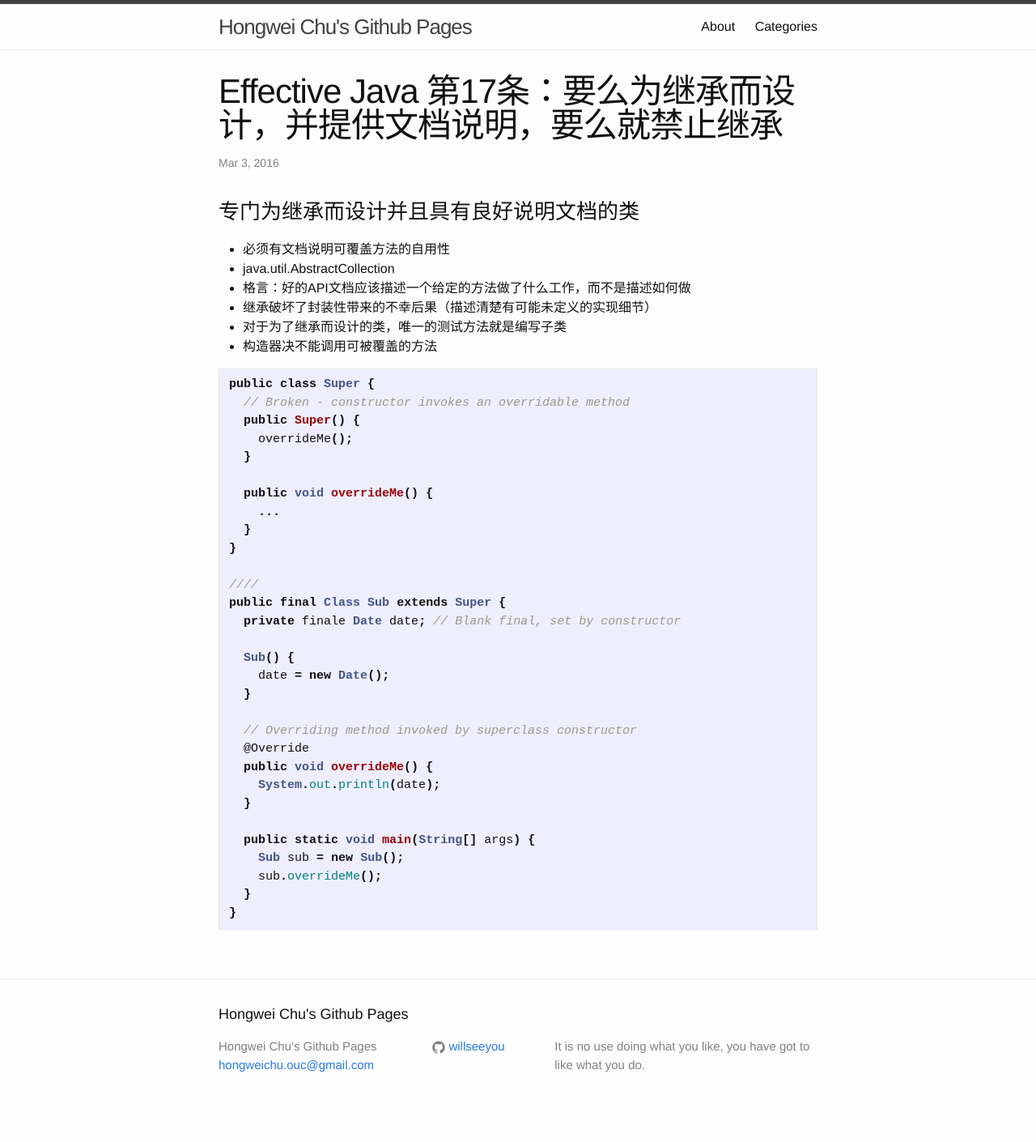
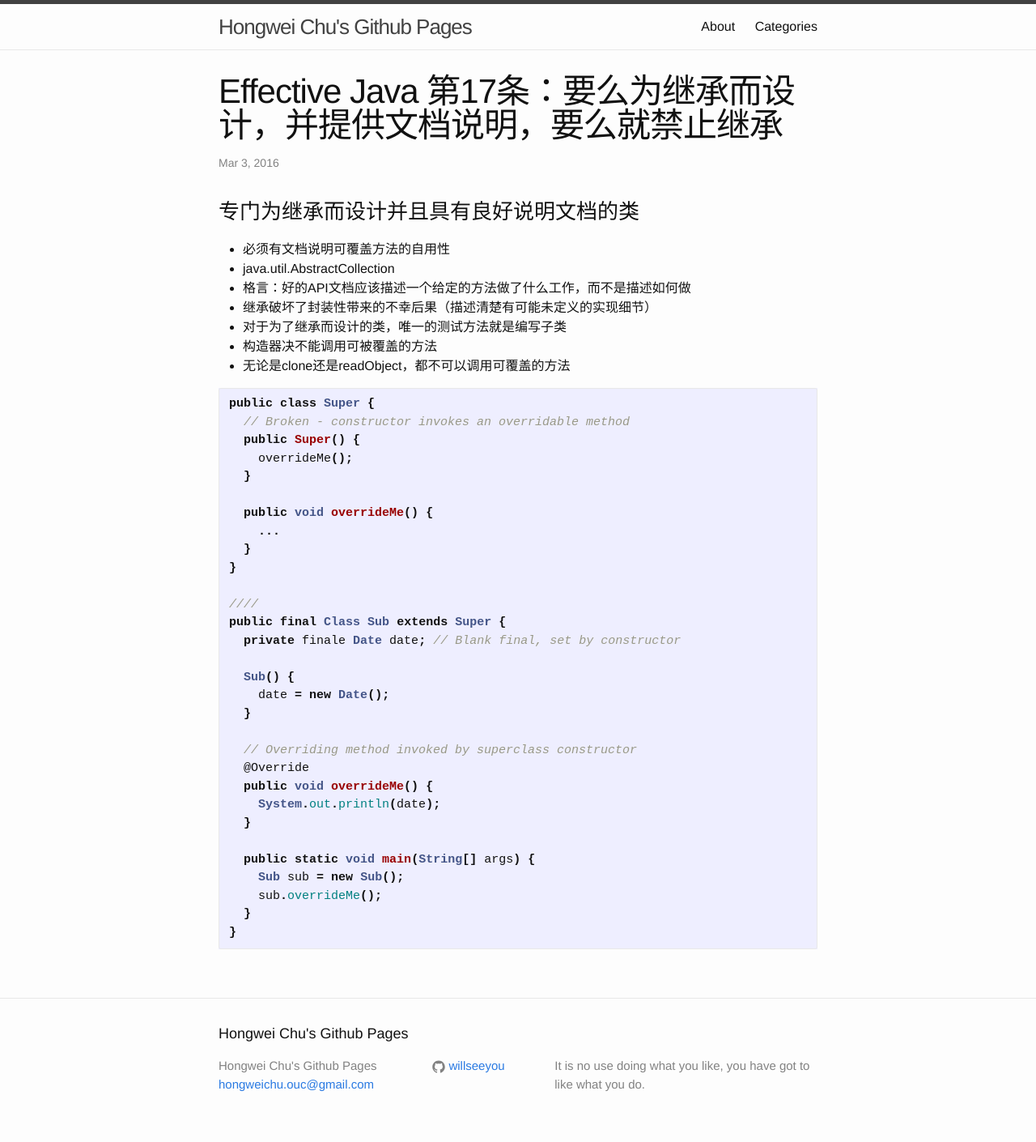
Before and after one commit to willseeyou/willseeyou.github.io, a Jekyll site: the page built from _posts/java/effective-java/2016-03-03-effective-java-17.md, in a window 1280 px wide. Shown: the whole page at 81% size. Built offline with Jekyll 4.4.1, drawn with Linux system fonts in a browser that asks for light colours; before the commit the page ends 1386 px from its top, so only the background shows below that.

Commit message:
add list

```diff
--- a/_posts/java/effective-java/2016-03-03-effective-java-17.md
+++ b/_posts/java/effective-java/2016-03-03-effective-java-17.md
@@ -12,6 +12,7 @@ categories: effective-java
 * 继承破坏了封装性带来的不幸后果（描述清楚有可能未定义的实现细节）
 * 对于为了继承而设计的类，唯一的测试方法就是编写子类
 * 构造器决不能调用可被覆盖的方法
+* 无论是clone还是readObject，都不可以调用可覆盖的方法
 
 ~~~java
 public class Super {
```
